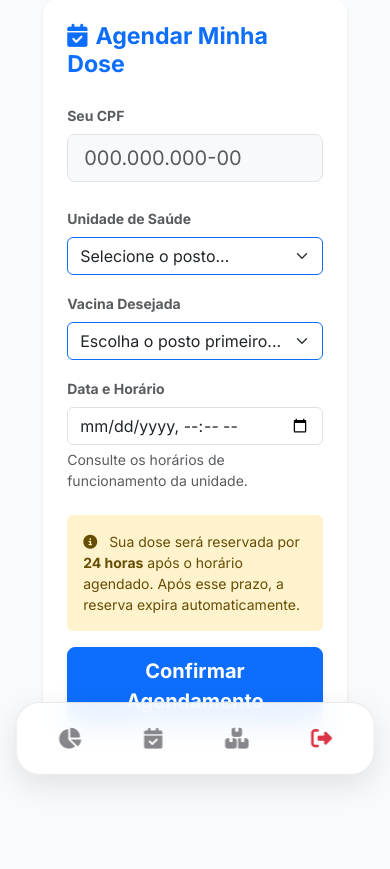
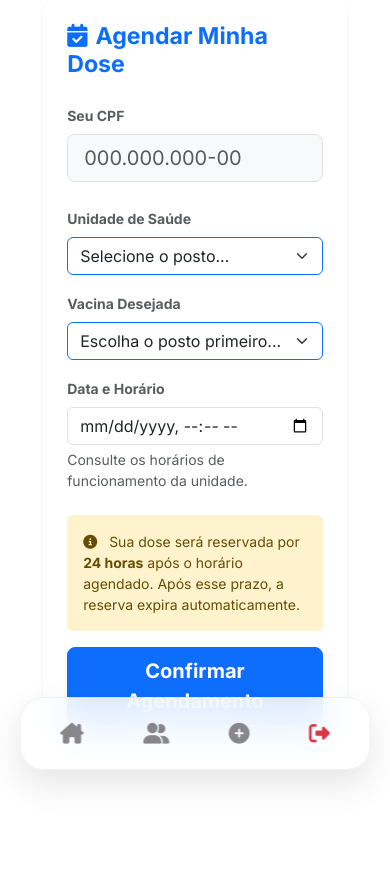
Before and after one commit to jvtrem7/sistema-vacina, a Django app: page /agendar/ in a window 390 px wide. Shown: the part 44-913 px from the top of the page. Before the commit the page ends 829 px from the top, so only its background shows below. Run offline with Django 5.2, Linux system fonts and the light colour scheme; the visitor is signed in with stand-in values (Sample User, id 1); data that the repository does not hold is empty.

Commit message:
tentando da concerta o base.html

```diff
--- a/vacinas/templates/vacinas/base.html
+++ b/vacinas/templates/vacinas/base.html
@@ -15,65 +15,85 @@
         --primary-color: #2563eb;
     }
 
-    /* CORREÇÃO PARA DESTRAVAR ROLAGEM */
     html, body {
         overflow-x: hidden;
         background-color: #f8fafc;
         font-family: 'Inter', sans-serif;
         color: #1e293b;
-        height: auto !important;
     }
 
-    /* SIDEBAR DESKTOP */
+    /* --- SIDEBAR DESKTOP (MANTIDA PERFEITA) --- */
     .sidebar {
         background: #ffffff; height: 100vh; position: fixed;
         top: 0; left: 0; width: var(--sidebar-width); z-index: 1000;
-        border-right: 1px solid #e2e8f0; display: flex; flex-direction: column;
-        overflow-y: auto; /* Permite rolar o menu lateral */
+        border-right: 1px solid #e2e8f0; display: flex; flex-direction: column; overflow-y: auto;
     }
-
-    .sidebar::-webkit-scrollbar { width: 5px; }
-    .sidebar::-webkit-scrollbar-thumb { background: #e2e8f0; border-radius: 10px; }
-
+    .sidebar::-webkit-scrollbar {
+    width: 5px;
+}
+.sidebar::-webkit-scrollbar-thumb {
+    background: #e2e8f0;
+    border-radius: 10px;
+}
     .logo-container { padding: 1.5rem 1rem; text-align: center; }
     .logo-img { width: 100%; max-width: 130px; height: auto; }
-
     .nav-link {
         padding: 0.7rem 1.2rem; color: #64748b; display: flex !important;
         align-items: center; text-decoration: none; font-weight: 500; font-size: 0.9rem;
     }
     .nav-link i { width: 28px; text-align: center; margin-right: 10px; }
     .nav-link:hover, .nav-link.active { background: #eff6ff; color: var(--primary-color); border-right: 4px solid var(--primary-color); }
+    .main-content { margin-left: var(--sidebar-width); padding: 2rem; width: calc(100% - var(--sidebar-width)); min-height: 100vh; }
 
-    .main-content {
-        margin-left: var(--sidebar-width);
-        padding: 2rem;
-        width: calc(100% - var(--sidebar-width));
-        min-height: 100vh;
+    /* --- MOBILE REESTILIZADO (LIMPO & SEM POLUIÇÃO) --- */
+    @media (max-width: 991px) {
+        body { background-color: #ffffff; }
+        .sidebar { display: none !important; }
+        .main-content { margin-left: 0; width: 100%; padding: 1.2rem; padding-bottom: 120px; }
+
+        /* Saudação Apple Style */
+        .mobile-header { display: block !important; margin: 1rem 0 2rem 0; }
+        .mobile-header h1 { font-weight: 700; font-size: 1.6rem; letter-spacing: -0.5px; margin-bottom: 2px; }
+        .mobile-header p { color: #86868b; font-size: 0.95rem; }
+
+        /* Navegação Flutuante de Vidro */
+        .mobile-app-nav {
+            display: flex !important; position: fixed; bottom: 30px; left: 50%;
+            transform: translateX(-50%); width: 90%; max-width: 380px;
+            background: rgba(255, 255, 255, 0.85); backdrop-filter: blur(20px);
+            -webkit-backdrop-filter: blur(20px); border-radius: 24px; padding: 10px;
+            justify-content: space-around; align-items: center; z-index: 9999;
+            border: 1px solid rgba(0,0,0,0.05); box-shadow: 0 15px 35px rgba(0,0,0,0.1);
+        }
+        .mobile-app-nav a { color: #86868b; font-size: 1.3rem; padding: 10px; text-decoration: none; transition: 0.3s; }
+        .mobile-app-nav a.active { color: var(--primary-color); transform: translateY(-2px); }
+
+        /* BOTÃO COLAPSO LIMPO */
+        .btn-collapse-clean {
+            background: #f1f5f9; color: #475569; border: none; padding: 15px 20px;
+            border-radius: 18px; width: 100%; text-align: left; display: flex;
+            justify-content: space-between; align-items: center; font-weight: 600;
         }
 
-    /* ESTILO MOBILE */
-    @media (max-width: 991px) {
-        .sidebar { display: none !important; }
-        .main-content {
-            margin-left: 0; width: 100%; padding: 1.2rem;
-            padding-bottom: 110px; /* Espaço para o menu de vidro */
-            overflow-y: visible !important;
+        /* TRANSFORMAÇÃO DE TABELA EM CARDS (FIM DO ARRASTAR) */
+        .table-responsive { border: none !important; }
+        .table-mobile-cards thead { display: none; }
+        .table-mobile-cards, .table-mobile-cards tbody, .table-mobile-cards tr, .table-mobile-cards td { display: block; width: 100%; }
+        .table-mobile-cards tr {
+            margin-bottom: 12px; background: #f8fafc; border-radius: 15px;
+            padding: 12px; border: 1px solid #f1f5f9;
+        }
+        .table-mobile-cards td {
+            text-align: right; padding: 8px 10px; position: relative;
+            border: none; font-size: 0.9rem;
+        }
+        .table-mobile-cards td::before {
+            content: attr(data-label); position: absolute; left: 10px;
+            font-weight: 700; color: #94a3b8; font-size: 0.8rem; text-transform: uppercase;
+        }
     }
 
-        .mobile-app-nav {
-            display: flex !important; position: fixed; bottom: 25px; left: 50%;
-            transform: translateX(-50%); width: 92%; max-width: 400px;
-            background: rgba(255, 255, 255, 0.9); backdrop-filter: blur(15px);
-            -webkit-backdrop-filter: blur(15px); border-radius: 24px; padding: 10px;
-            justify-content: space-around; align-items: center; z-index: 9999;
-            border: 1px solid rgba(0,0,0,0.08); box-shadow: 0 10px 30px rgba(0,0,0,0.1);
-        }
-        .mobile-app-nav a { color: #86868b; font-size: 1.3rem; padding: 10px; text-decoration: none; }
-        .mobile-app-nav a.active { color: var(--primary-color); }
-    }
-
-    .mobile-app-nav { display: none; }
+    .mobile-header, .mobile-app-nav { display: none; }
 </style>
 </head>
 <body>
@@ -87,27 +107,35 @@
             {% if user.is_authenticated and "/caderneta/" not in request.path and "/postos/" not in request.path %}
                 <p class="menu-header" style="padding: 1.2rem 1.2rem 0.4rem; text-transform: uppercase; font-size: 0.65rem; font-weight: 700; color: #94a3b8;">Administração</p>
                 <a class="nav-link {% if request.resolver_match.url_name == 'home' %}active{% endif %}" href="{% url 'home' %}"><i class="fas fa-chart-line"></i> Dashboard</a>
-                <a class="nav-link {% if 'agendamento' in request.path %}active{% endif %}" href="{% url 'listar_agendamentos' %}"><i class="fas fa-calendar-check"></i> Agendamentos</a>
+                <a class="nav-link {% if 'agendamentos' in request.path %}active{% endif %}" href="{% url 'listar_agendamentos' %}">
+    <i class="fas fa-calendar-check"></i> Agendamentos
+</a>
                 <a class="nav-link {% if request.resolver_match.url_name == 'listar_pacientes' %}active{% endif %}" href="{% url 'listar_pacientes' %}"><i class="fas fa-users"></i> Pacientes</a>
-                <a class="nav-link {% if request.resolver_match.url_name == 'cadastrar_paciente' %}active{% endif %}" href="{% url 'cadastrar_paciente' %}"><i class="fas fa-user-plus"></i> Novo Paciente</a>
-                <a class="nav-link {% if request.resolver_match.url_name == 'registrar_dose' %}active{% endif %}" href="{% url 'registrar_dose' %}"><i class="fas fa-pills"></i> Registrar Dose</a>
+                <a class="nav-link {% if request.resolver_match.url_name == 'cadastrar_paciente' %}active{% endif %}" href="{% url 'cadastrar_paciente' %}"><i class="fas fa-user-plus"></i> Novo</a>
+                <a class="nav-link {% if request.resolver_match.url_name == 'registrar_dose' %}active{% endif %}" href="{% url 'registrar_dose' %}"><i class="fas fa-pills"></i> Dose</a>
                 <a class="nav-link {% if request.resolver_match.url_name == 'listar_estoque' %}active{% endif %}" href="{% url 'listar_estoque' %}"><i class="fas fa-boxes"></i> Estoque</a>
-
-                <p class="menu-header" style="padding: 1.2rem 1.2rem 0.4rem; text-transform: uppercase; font-size: 0.65rem; font-weight: 700; color: #94a3b8;">Sistema</p>
-                <a class="nav-link" href="/admin"><i class="fas fa-user-shield"></i> Painel Admin</a>
+                <!-- Seção de Área Restrita -->
+            <p class="menu-header" style="padding: 1.2rem 1.2rem 0.4rem; text-transform: uppercase; font-size: 0.65rem; font-weight: 700; color: #94a3b8; letter-spacing: 1px;">Área Restrita</p>
+                <a class="nav-link" href="/admin">
+            <i class="fas fa-user-shield" style="width: 28px; text-align: center; margin-right: 10px;"></i>
+                <span>Painel Admin</span>
+                </a>
                 <a class="nav-link text-danger mt-4" href="#" onclick="event.preventDefault(); document.getElementById('logout-form').submit();"><i class="fas fa-sign-out-alt"></i> Sair</a>
             {% else %}
-                <p class="menu-header" style="padding: 1.2rem 1.2rem 0.4rem; text-transform: uppercase; font-size: 0.65rem; font-weight: 700; color: #94a3b8;">Portal do Cidadão</p>
+                <p class="menu-header" style="padding: 1.2rem 1.2rem 0.4rem; text-transform: uppercase; font-size: 0.65rem; font-weight: 700; color: #94a3b8;">Portal</p>
                 <a class="nav-link {% if 'caderneta' in request.path %}active{% endif %}" href="{% url 'caderneta_paciente' %}"><i class="fas fa-search"></i> Consultar CPF</a>
-                <a class="nav-link {% if 'agendar' in request.path %}active{% endif %}" href="{% url 'agendar_vacina' %}"><i class="fas fa-calendar-plus"></i> Agendar Dose</a>
-                <a class="nav-link {% if 'meus-agendamentos' in request.path %}active{% endif %}" href="{% url 'meus_agendamentos' %}"><i class="fas fa-clock-rotate-left"></i> Meus Agendamentos</a>
+                <a class="nav-link {% if 'agendar' in request.path %}active{% endif %}" href="{% url 'agendar_vacina' %}"><i class="fas fa-calendar-check"></i> Agendar Dose</a>
+                <a class="nav-link {% if 'meus-agendamentos' in request.path %}active{% endif %}" href="{% url 'meus_agendamentos' %}">
+    <i class="fas fa-clock-rotate-left"></i> Meus Agendamentos
+</a>
                 <a class="nav-link {% if 'postos' in request.path %}active{% endif %}" href="{% url 'busca_postos' %}"><i class="fas fa-map-marker-alt"></i> Buscar Postos</a>
-                <a class="nav-link mt-auto" href="{% url 'index_escolha' %}"><i class="fas fa-chevron-left"></i> Voltar ao Início</a>
+                <a class="nav-link mt-auto" href="{% url 'index_escolha' %}"><i class="fas fa-chevron-left"></i> Voltar</a>
             {% endif %}
         </nav>
     </div>
 
     <div class="main-content">
+
         <div class="container-fluid">
             {% block content %}{% endblock %}
         </div>
@@ -117,18 +145,52 @@
 
     <div class="mobile-app-nav">
     {% if user.is_authenticated and "/caderneta/" not in request.path and "/postos/" not in request.path %}
-            <a href="{% url 'home' %}" class="{% if request.resolver_match.url_name == 'home' %}active{% endif %}"><i class="fa-solid fa-chart-pie"></i></a>
-            <a href="{% url 'listar_agendamentos' %}" class="{% if 'agendamento' in request.path %}active{% endif %}"><i class="fa-solid fa-calendar-check"></i></a>
-            <a href="{% url 'listar_estoque' %}" class="{% if 'estoque' in request.path %}active{% endif %}"><i class="fa-solid fa-boxes-stacked"></i></a>
-            <a href="#" onclick="event.preventDefault(); document.getElementById('logout-form').submit();" class="text-danger"><i class="fa-solid fa-right-from-bracket"></i></a>
+        <!-- Menu Admin Mobile -->
+        <a href="{% url 'home' %}" class="{% if request.resolver_match.url_name == 'home' %}active{% endif %}"><i class="fa-solid fa-house-chimney"></i></a>
+        <a href="{% url 'listar_pacientes' %}" class="{% if request.resolver_match.url_name == 'listar_pacientes' %}active{% endif %}"><i class="fa-solid fa-user-group"></i></a>
+        <a href="{% url 'registrar_dose' %}" class="{% if request.resolver_match.url_name == 'registrar_dose' %}active{% endif %}"><i class="fa-solid fa-circle-plus"></i></a>
+
+
+        <!-- Botão Sair no Mobile -->
+        <a href="#" onclick="event.preventDefault(); document.getElementById('logout-form').submit();" class="text-danger">
+            <i class="fa-solid fa-right-from-bracket"></i>
+        </a>
     {% else %}
-            <a href="{% url 'index_escolha' %}" class="{% if request.resolver_match.url_name == 'index_escolha' %}active{% endif %}"><i class="fa-solid fa-house"></i></a>
-            <a href="{% url 'caderneta_paciente' %}" class="{% if 'caderneta' in request.path %}active{% endif %}"><i class="fa-solid fa-address-card"></i></a>
-            <a href="{% url 'agendar_vacina' %}" class="{% if 'agendar' in request.path %}active{% endif %}"><i class="fa-solid fa-calendar-plus"></i></a>
-            <a href="{% url 'meus_agendamentos' %}" class="{% if 'meus-agendamentos' in request.path %}active{% endif %}"><i class="fa-solid fa-clock-rotate-left"></i></a>
+        <!-- Menu Portal Mobile -->
+      <div class="mobile-app-nav d-md-none">
+    {% if user.is_authenticated %}
+        <a href="{% url 'home' %}" class="{% if request.resolver_match.url_name == 'home' %}active{% endif %}">
+            <i class="fa-solid fa-chart-pie"></i>
+        </a>
+        <a href="{% url 'listar_estoque' %}" class="{% if 'estoque' in request.path %}active{% endif %}">
+            <i class="fa-solid fa-box-archive"></i>
+        </a>
+        <a href="{% url 'listar_agendamentos' %}" class="{% if 'agendamento' in request.path %}active{% endif %}">
+            <i class="fa-solid fa-calendar-check"></i>
+        </a>
+    {% else %}
+        <a href="{% url 'index_escolha' %}" class="{% if request.resolver_match.url_name == 'index_escolha' %}active{% endif %}">
+            <i class="fa-solid fa-house"></i>
+        </a>
+
+        <a href="{% url 'caderneta_paciente' %}" class="{% if 'caderneta' in request.path %}active{% endif %}">
+            <i class="fa-solid fa-address-card"></i>
+        </a>
+
+        <a href="{% url 'agendar_vacina' %}" class="{% if 'agendar' in request.path %}active{% endif %}">
+            <i class="fa-solid fa-calendar-plus"></i>
+        </a>
+
+        <a href="{% url 'meus_agendamentos' %}" class="{% if 'meus-agendamentos' in request.path %}active{% endif %}">
+            <i class="fa-solid fa-clock-rotate-left"></i>
+        </a>
     {% endif %}
 </div>
 
+        <!-- Botão Voltar no Mobile -->
+        <a href="{% url 'index_escolha' %}"><i class="fa-solid fa-arrow-left"></i></a>
+    {% endif %}
+</div>
     <script src="https://cdn.jsdelivr.net/npm/bootstrap@5.3.0/dist/js/bootstrap.bundle.min.js"></script>
 </body>
 </html>
```
Lines whose indentation alone changed are shown as unchanged.
